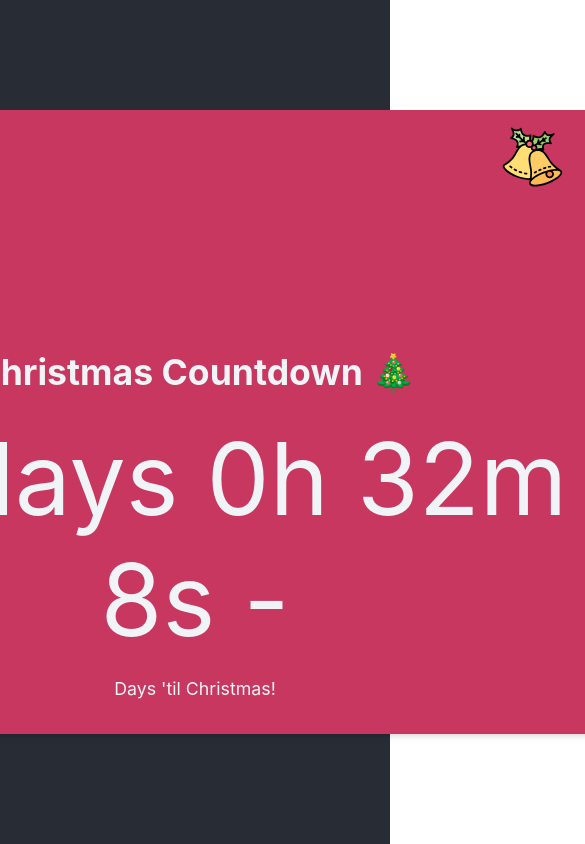
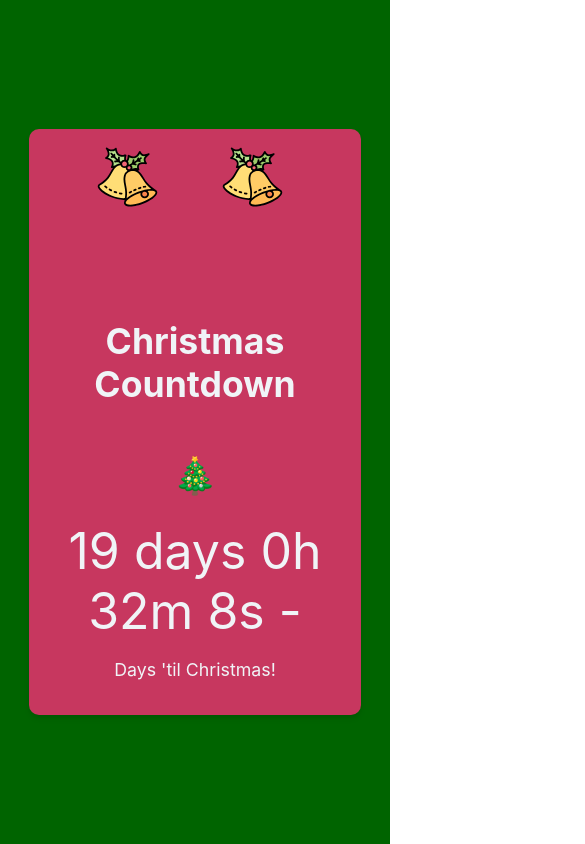
Before and after one commit to Saizeik/ChristmasCountdown, a React (Create React App) app: page / in a window 390 px wide. Shown: the top 844 px of the page, 585 px wide, since content can reach past the window. Built offline with nearby package versions, Linux system fonts and the light colour scheme.

Commit message:
media queries

```diff
--- a/src/App.css
+++ b/src/App.css
@@ -14,8 +14,13 @@
 }
 
 .App-header {
-  background-color: #282c34;
+  background-color: darkgreen;
+  display:flex;
+  position:relative;
+  margin:0;
   min-height: 100vh;
+  max-width:100%;
+  max-height:100%;
   display: flex;
   flex-direction: column;
   align-items: center;
--- a/src/countDown.jsx
+++ b/src/countDown.jsx
@@ -49,14 +49,15 @@ export default function renderCountdown() {
 
       <div className=" animate__animated animate__fadeOutRightBig reindeer-container">
 
-      <img className ="jingleBells-image" src={santa} alt="santa's sleigh" />
+      <img className ="reindeer-image" src={santa} alt="santa's sleigh" />
       <img className ="reindeer-image" src={reindeer} alt="reindeer" />
       <img className ="reindeer-image" src={reindeer} alt="reindeer" />
       <img className ="reindeer-image" src={reindeer} alt="reindeer" />
-      </div>
-      <div className="  animate__animated animate__wobble">
-      <h1> Christmas Countdown 🎄</h1>
-      </div>
+      <img className ="reindeer-image" src={reindeer} alt="reindeer" />
+    </div>
+
+      <h1> Christmas Countdown </h1> <h1 className= "animate__animated animate__rubberBand" >🎄</h1>
+
         <div className="countdownDisplay">
           {countdownDisplay}-
         </div>
--- a/src/index.css
+++ b/src/index.css
@@ -14,6 +14,7 @@ code {
 
 .container {
   display: flex;
+  position:relative;
   flex-direction: column;
   background: #c7375f;
   color: #f0f4f7;
@@ -62,9 +63,47 @@ code {
 }
 
 .animate__animated.animate__fadeOutRightBig {
-  --animate-duration: 3s;
+  --animate-duration: 5.5s;
 }
 
 .animate__animated.animate__wobble {
   --animate-duration: 2s;
 }
+
+
+@media screen and (max-width: 800px) {
+  html, body {
+    margin: 0;
+    height: 100%;
+}
+  .body {
+    display: flex;
+    align-items: center;
+    overflow-x: hidden;
+    overflow-y: hidden;
+  }
+  .container {max-width: 260px; height:85%; margin: 10px auto;   border-radius: 10px;}
+  }
+
+  .jingleBells-container {
+    display: flex;
+    justify-content: start;
+    position: relative;
+    width: 800px;
+    height: 100px;
+    margin: 0 auto;
+  }
+
+  .reindeer-container {
+    display: flex;
+    justify-content: space-evenly;
+    position: relative;
+    width: 800px;
+    height: 50px;
+    margin: 0 auto;
+  }
+
+  .countdownDisplay{
+    font-size: 50px;
+    margin: 0;
+  }
```
